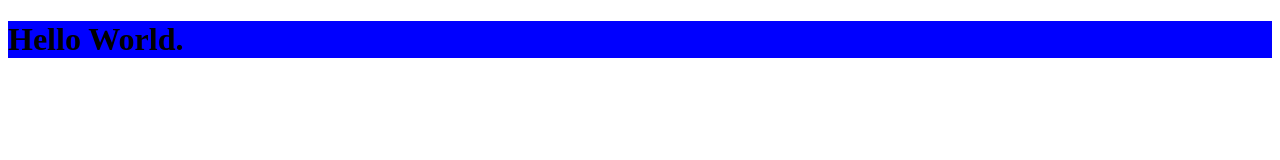
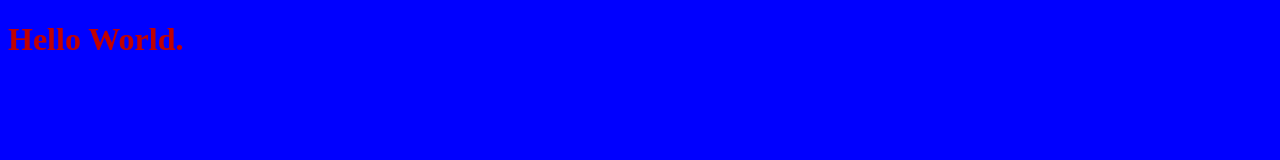
Before and after one commit to vishalsoni7/vishal-first-repo, a plain HTML site: page index.html in a window 1280 px wide. Drawn offline with Linux system fonts and the light colour scheme.

Commit message:
doct: color changes
added some color in background of the html document

```diff
--- a/index.html
+++ b/index.html
@@ -6,9 +6,9 @@
     <meta name="viewport" content="width=device-width, initial-scale=1.0">
     <title>firstsite</title>
 </head>
-<body>
+<body style="background-color: blue;" text="color:white">
 
-    <h1 style="background-color: blue;">Hello World.</h1>
+    <h1>Hello World.</h1>
 
 </body>
 </html>
```
